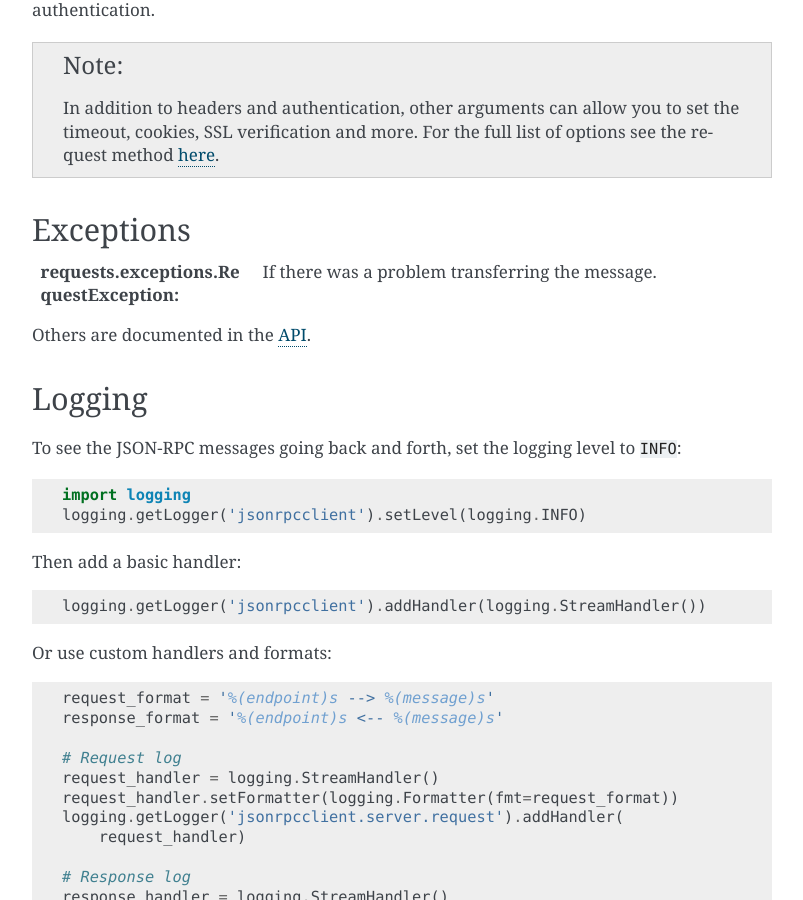
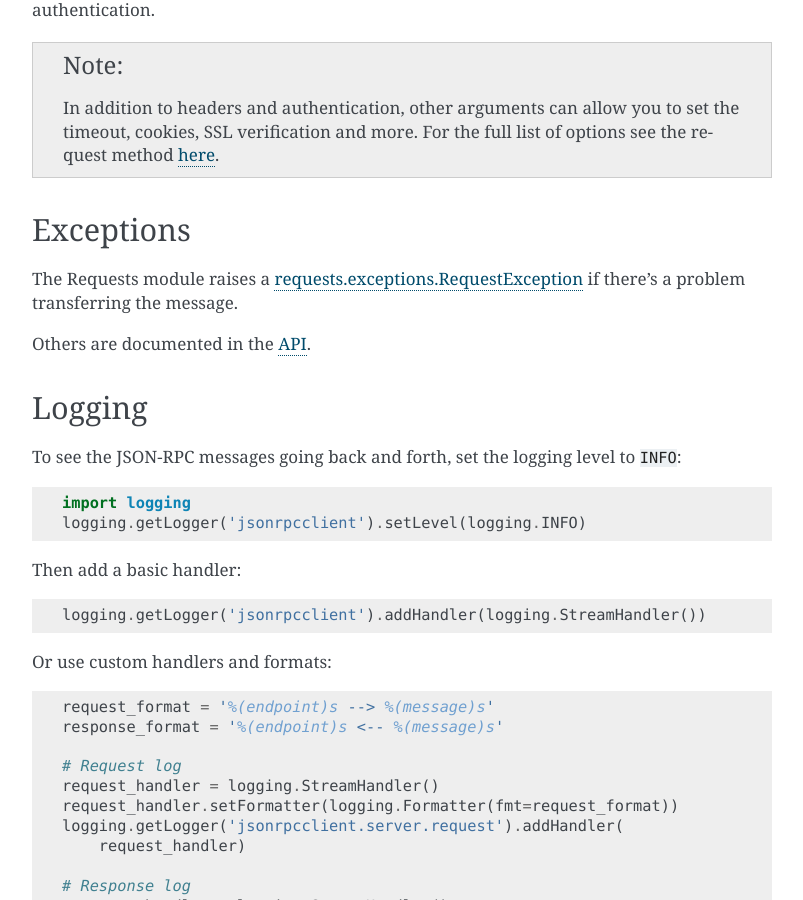
Before and after one commit to explodinglabs/jsonrpcclient, a Sphinx documentation site: the page built from doc/http.rst, in a window 1280 px wide and 900 px high, scrolled down 1787 px. Shown: the whole window, without its empty margins (238-1041 px from the left). Built offline with Sphinx 7.4.7, drawn with Linux system fonts in a browser that asks for light colours.

Commit message:
Adjust http documentation

```diff
--- a/doc/http.rst
+++ b/doc/http.rst
@@ -55,12 +55,11 @@ handles the authentication.
 Exceptions
 ==========
 
-:requests.exceptions.RequestException:
-    If there was a problem transferring the message.
+The Requests module raises a `requests.exceptions.RequestException
+<http://docs.python-requests.org/en/latest/api/#exceptions>`_ if there's a
+problem transferring the message.
 
 .. include:: _includes/exceptions.rst
-
-.. <http://docs.python-requests.org/en/latest/user/quickstart/#errors-and-exceptions>`_
 
 Logging
 =======
```
